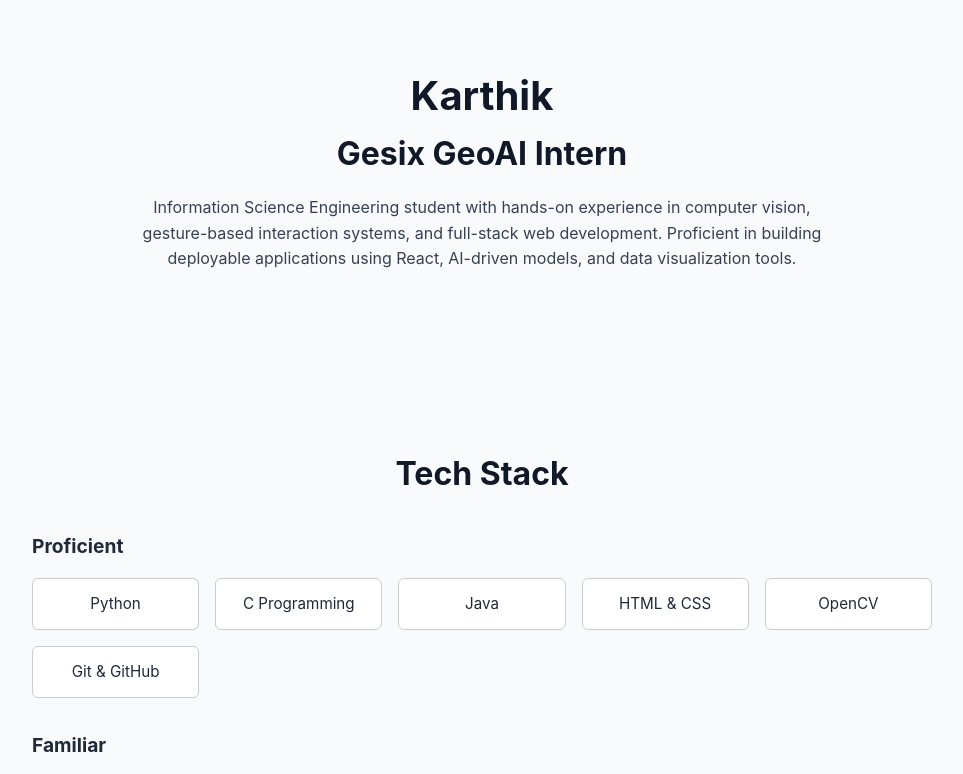
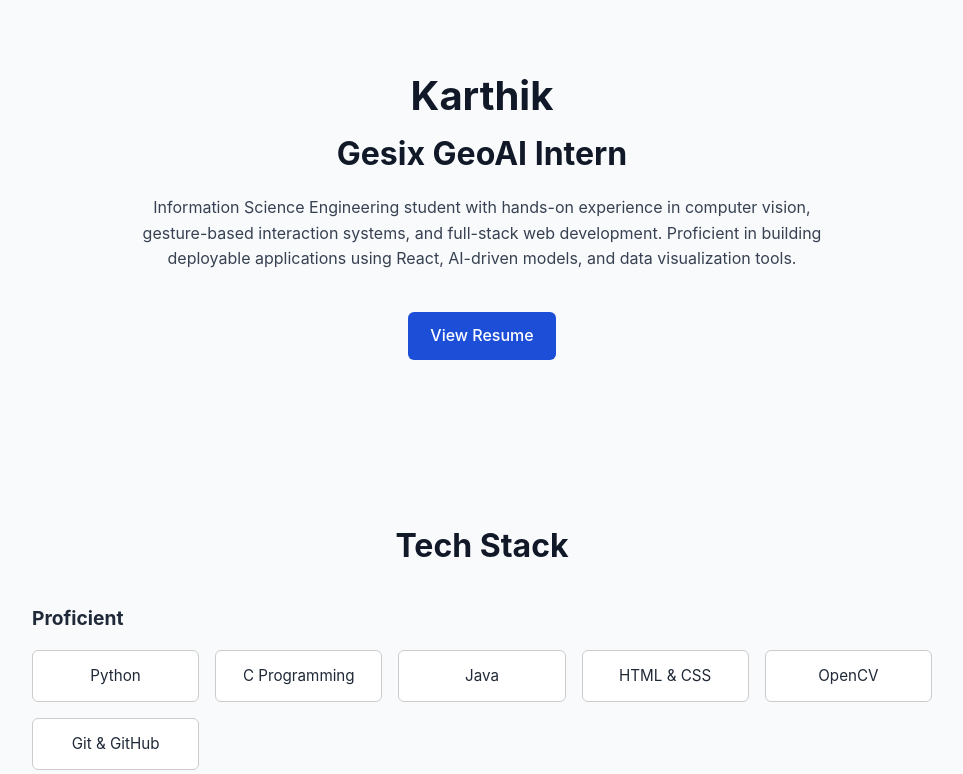
Before and after one commit to karthik527844/karthik-portfolio, a React (Vite) app: page / in a window 1280 px wide. Shown: the top 774 px of the page, without its empty margins (158-1121 px from the left). Built offline with nearby package versions, Linux system fonts and the light colour scheme.

Commit message:
Add view resume button with PDF

```diff
--- a/package.json
+++ b/package.json
@@ -10,6 +10,7 @@
     "preview": "vite preview"
   },
   "dependencies": {
+    "aos": "^2.3.4",
     "react": "^19.2.0",
     "react-dom": "^19.2.0"
   },
--- a/src/components/Hero.jsx
+++ b/src/components/Hero.jsx
@@ -1,14 +1,26 @@
 const Hero = () => {
   return (
-    <section style={{ padding: "4rem 1rem", textAlign: "center" }}>
-      <h1>Karthik</h1>
+    <section aria-labelledby="hero-heading" style={{ padding: "4rem 1rem", textAlign: "center" }}>
+      <h1 id="hero-heading">Karthik</h1>
       <h2>Gesix GeoAI Intern</h2>
+
       <p style={{ maxWidth: "720px", margin: "1rem auto", lineHeight: "1.6" }}>
         Information Science Engineering student with hands-on experience in
         computer vision, gesture-based interaction systems, and full-stack web
         development. Proficient in building deployable applications using React,
         AI-driven models, and data visualization tools.
       </p>
+
+      {/* Resume Button */}
+      <a
+        href="/resume.pdf"
+        target="_blank"
+        rel="noopener noreferrer"
+        className="resume-btn"
+        aria-label="View resume PDF"
+      >
+        View Resume
+      </a>
     </section>
   );
 };
--- a/src/index.css
+++ b/src/index.css
@@ -94,3 +94,26 @@ button:focus {
   outline: 2px solid #1d4ed8;
   outline-offset: 3px;
 }
+
+/* Resume Button */
+.resume-btn {
+  display: inline-block;
+  margin-top: 1.5rem;
+  padding: 0.7rem 1.4rem;
+  background-color: #1d4ed8;
+  color: #ffffff;
+  border-radius: 6px;
+  font-weight: 500;
+  text-decoration: none;
+  transition: background-color 0.2s ease, transform 0.2s ease;
+}
+
+.resume-btn:hover {
+  background-color: #1e40af;
+  transform: translateY(-2px);
+}
+
+.resume-btn:focus {
+  outline: 2px solid #93c5fd;
+  outline-offset: 3px;
+}
```
Also changed, not shown: 2 other files (tests, documents, lock files or other folders).
